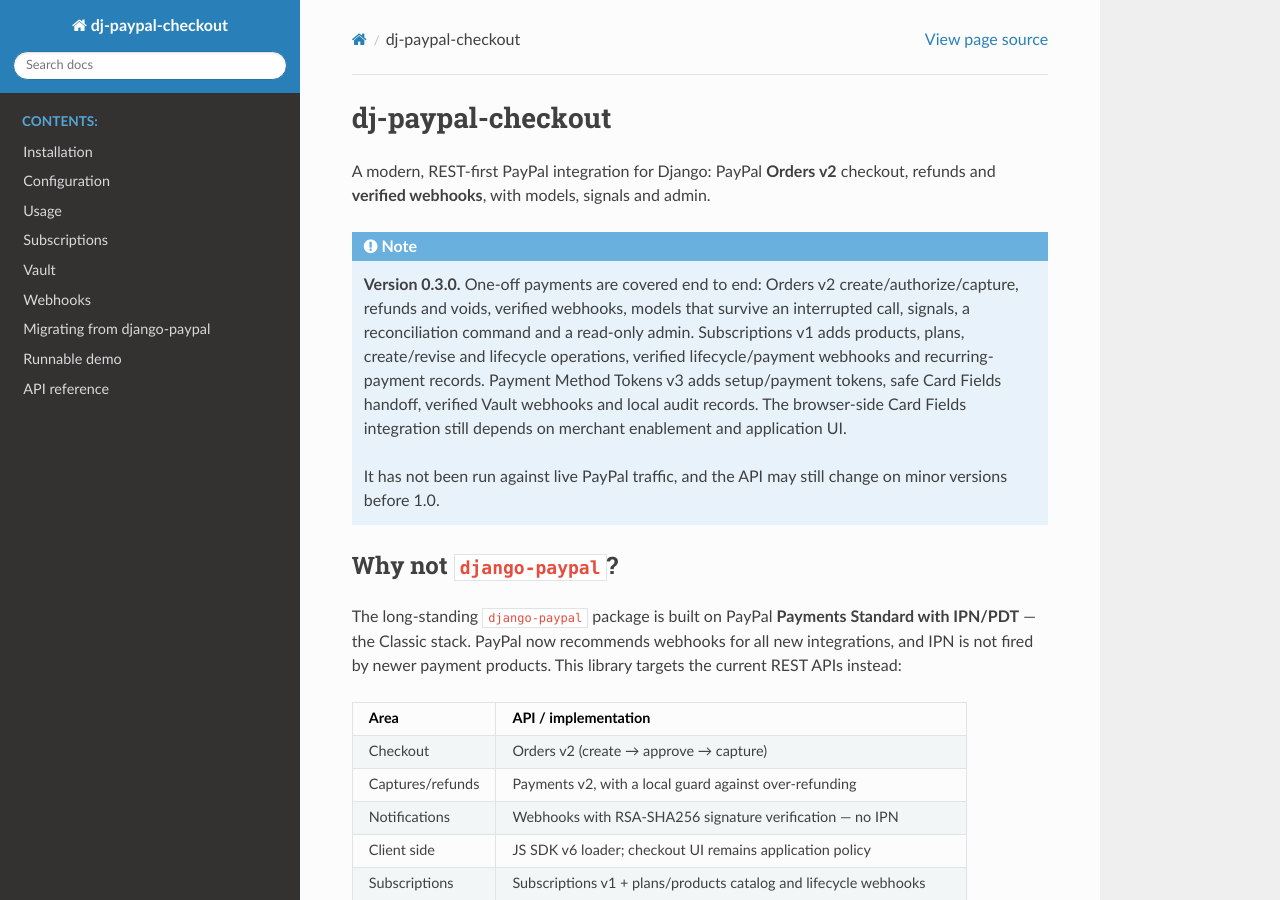
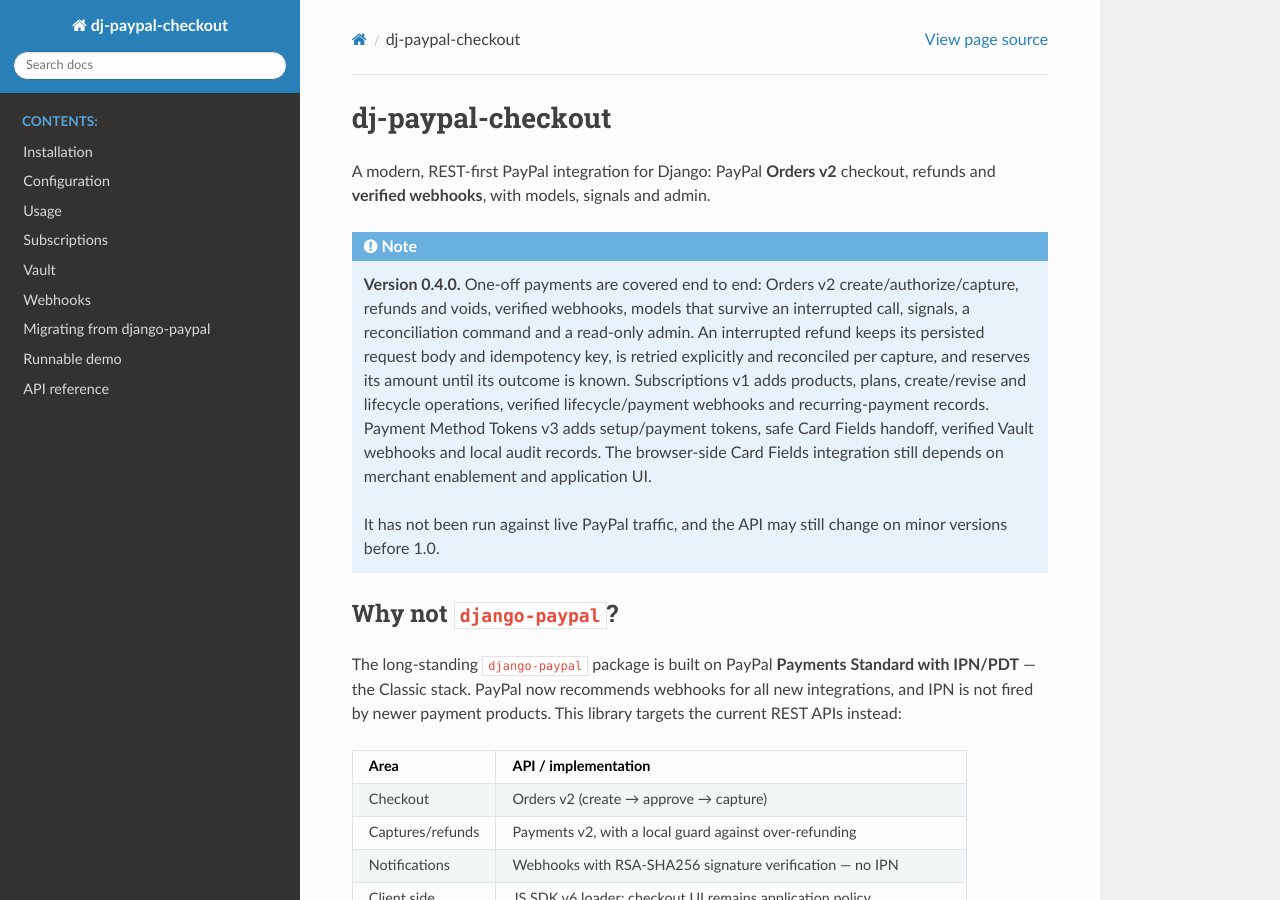
Before and after one commit to otto-torino/dj-paypal-checkout, a Sphinx documentation site: the page built from docs/source/index.rst, in a window 1280 px wide and 900 px high. Built offline with Sphinx 7.4.7 and the Read the Docs theme 3.1.0, drawn with Linux system fonts in a browser that asks for light colours.

```diff
--- a/docs/source/index.rst
+++ b/docs/source/index.rst
@@ -6,10 +6,12 @@ checkout, refunds and **verified webhooks**, with models, signals and admin.
 
 .. note::
 
-   **Version 0.3.0.** One-off payments are covered end to end: Orders v2
+   **Version 0.4.0.** One-off payments are covered end to end: Orders v2
    create/authorize/capture, refunds and voids, verified webhooks, models that
    survive an interrupted call, signals, a reconciliation command and a read-only
-   admin. Subscriptions v1 adds products, plans, create/revise and lifecycle
+   admin. An interrupted refund keeps its persisted request body and idempotency
+   key, is retried explicitly and reconciled per capture, and reserves its amount
+   until its outcome is known. Subscriptions v1 adds products, plans, create/revise and lifecycle
    operations, verified lifecycle/payment webhooks and recurring-payment
    records. Payment Method Tokens v3 adds setup/payment tokens, safe Card Fields
    handoff, verified Vault webhooks and local audit records. The browser-side
--- a/paypal_checkout/__init__.py
+++ b/paypal_checkout/__init__.py
@@ -12,7 +12,7 @@ them at package-import time would run before the app registry is ready. Import
 them from their modules.
 """
 
-__version__ = "0.3.0"
+__version__ = "0.4.0"
 
 from .client import AsyncPayPalClient, Idempotency, PayPalClient  # noqa: E402
 from .config import PayPalConfig, get_config  # noqa: E402
--- a/pyproject.toml
+++ b/pyproject.toml
@@ -4,7 +4,7 @@ build-backend = "setuptools.build_meta"
 
 [project]
 name = "dj-paypal-checkout"
-version = "0.3.0"
+version = "0.4.0"
 authors = [
     { name = "Otto", email = "opensource@otto.srl" },
 ]
```
Also changed, not shown: README.md (+5 -1 lines).
